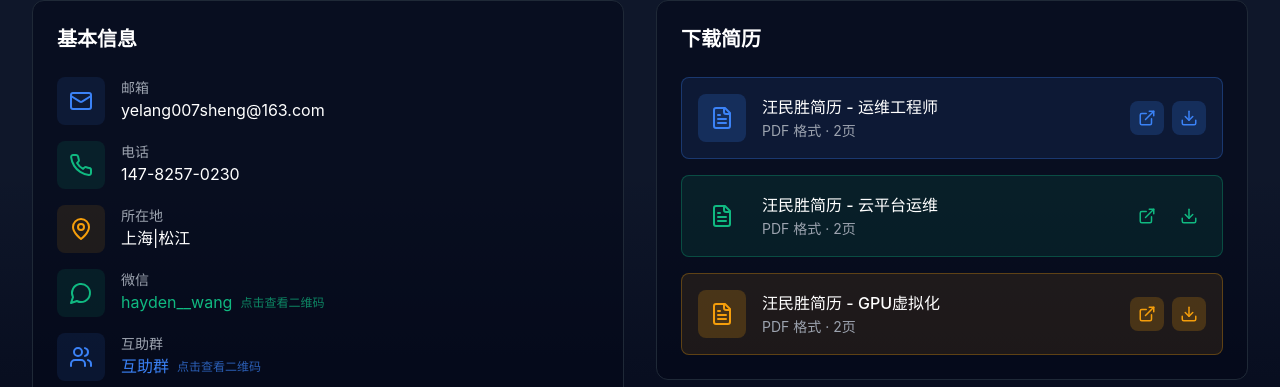
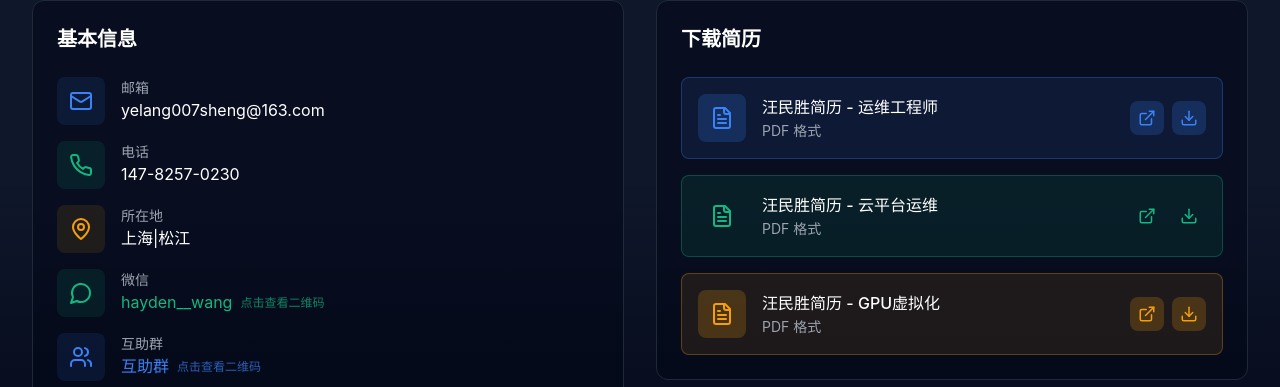
Before and after one commit to wangminsheng/blog, a React (Vite) app: page / in a window 1280 px wide. Shown: the part 6041-6428 px from the top of the page. Built offline with nearby package versions, Linux system fonts and the light colour scheme.

Commit message:
optimize: 移除简历页数信息，避免性能开销

```diff
--- a/src/data/contact.ts
+++ b/src/data/contact.ts
@@ -7,21 +7,21 @@ export const resumes = [
   {
     id: 'ops',
     title: '汪民胜简历 - 运维工程师',
-    subtitle: 'PDF 格式 · 2页',
+    subtitle: 'PDF 格式',
     url: resumeOps,
     color: 'blue',
   },
   {
     id: 'cloud',
     title: '汪民胜简历 - 云平台运维',
-    subtitle: 'PDF 格式 · 2页',
+    subtitle: 'PDF 格式',
     url: resumeCloud,
     color: 'green',
   },
   {
     id: 'gpu',
     title: '汪民胜简历 - GPU虚拟化',
-    subtitle: 'PDF 格式 · 2页',
+    subtitle: 'PDF 格式',
     url: resumeGpu,
     color: 'orange',
   },
```
